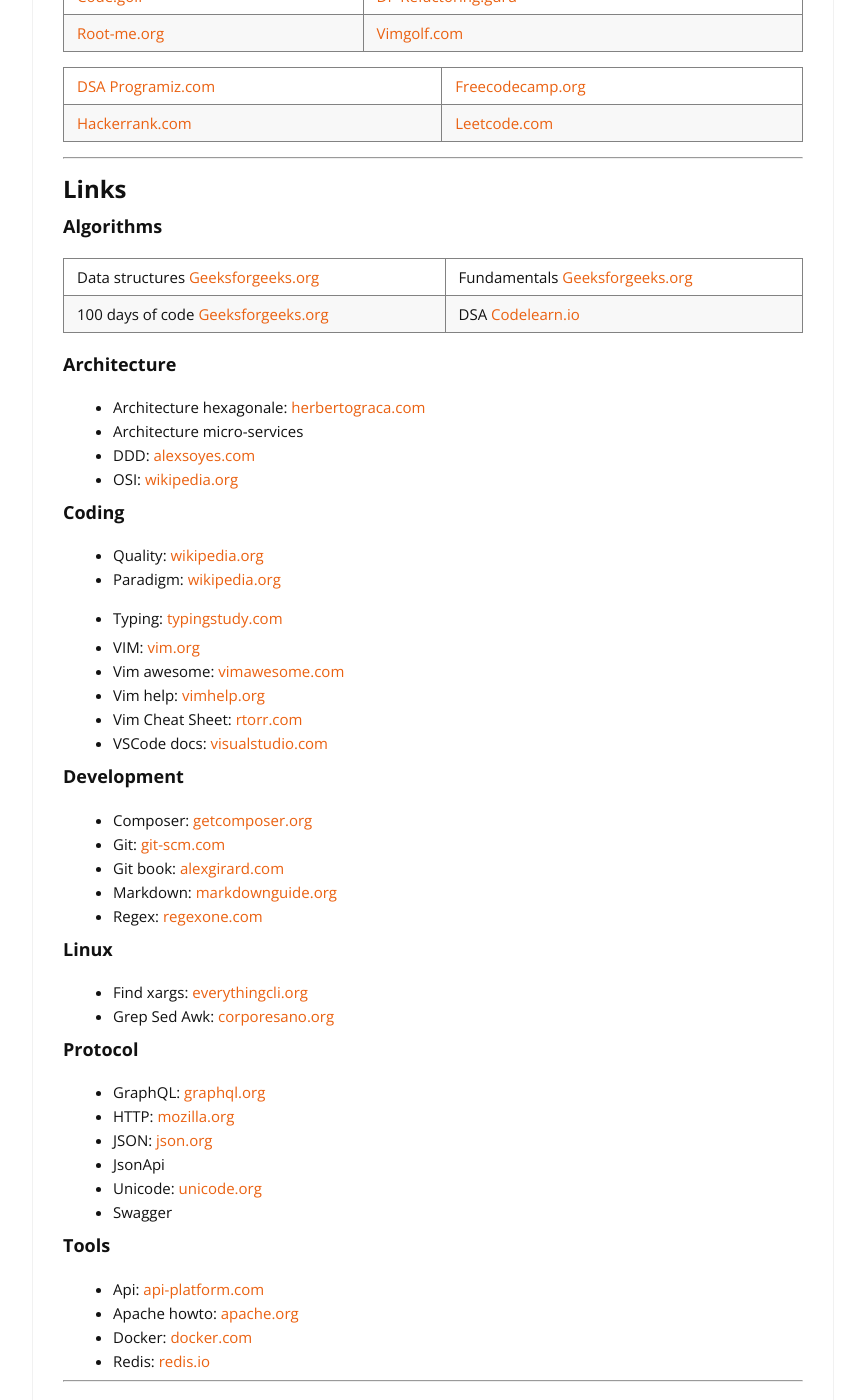
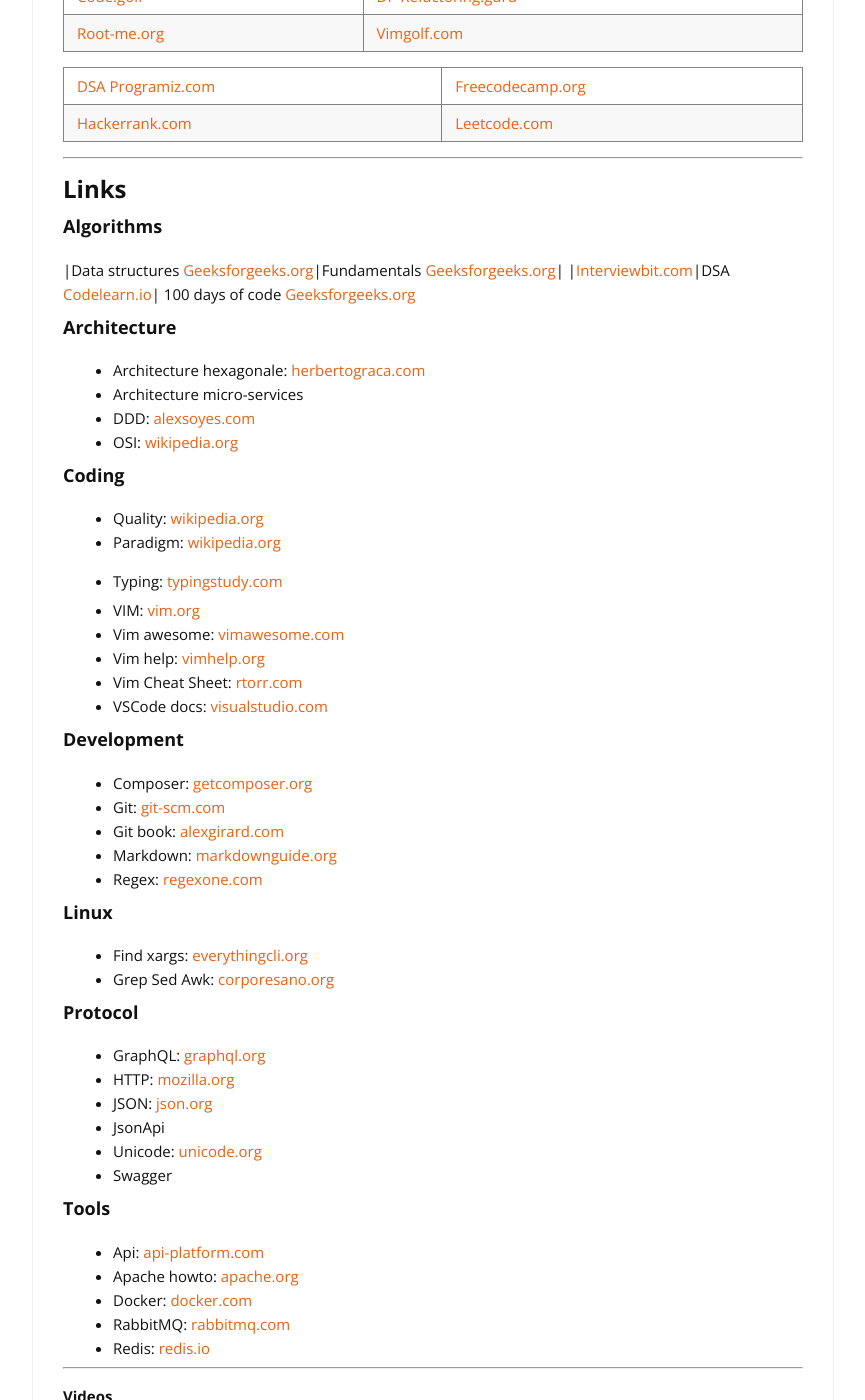
Before and after one commit to cylmat/cylmat.github.io, a Jekyll site: the page built from _pages/USEFUL.md, in a window 1280 px wide and 1400 px high, scrolled down 844 px. Shown: the whole window, without its empty margins (207-1072 px from the left). Built offline with Jekyll 4.4.1, drawn with Linux system fonts in a browser that asks for light colours; nearby versions of some CDN libraries.

Commit message:
Update USEFUL.md

```diff
--- a/_pages/USEFUL.md
+++ b/_pages/USEFUL.md
@@ -38,7 +38,8 @@
 ### Algorithms
 
 |Data structures [Geeksforgeeks.org](https://www.geeksforgeeks.org/data-structures)|Fundamentals [Geeksforgeeks.org](https://www.geeksforgeeks.org/fundamentals-of-algorithms)|
-|100 days of code [Geeksforgeeks.org](https://www.geeksforgeeks.org/100-days-of-code-a-complete-guide-for-beginners-and-experienced)|DSA [Codelearn.io](https://codelearn.io/learning/data-structure-and-algorithms)|
+|[Interviewbit.com](https://www.interviewbit.com/courses/programming)|DSA [Codelearn.io](https://codelearn.io/learning/data-structure-and-algorithms)|
+100 days of code [Geeksforgeeks.org](https://www.geeksforgeeks.org/100-days-of-code-a-complete-guide-for-beginners-and-experienced)
 
 ### Architecture
 + Architecture hexagonale: [herbertograca.com](https://herbertograca.com/2017/11/16/explicit-architecture-01-ddd-hexagonal-onion-clean-cqrs-how-i-put-it-all-together/)
@@ -80,6 +81,7 @@
 + Api: [api-platform.com](https://api-platform.com)
 + Apache howto: [apache.org](https://httpd.apache.org/docs/2.4/howto)
 + Docker: [docker.com](https://docs.docker.com)
++ RabbitMQ: [rabbitmq.com](https://www.rabbitmq.com)
 + Redis: [redis.io](https://redis.io)
 
 ---
```
